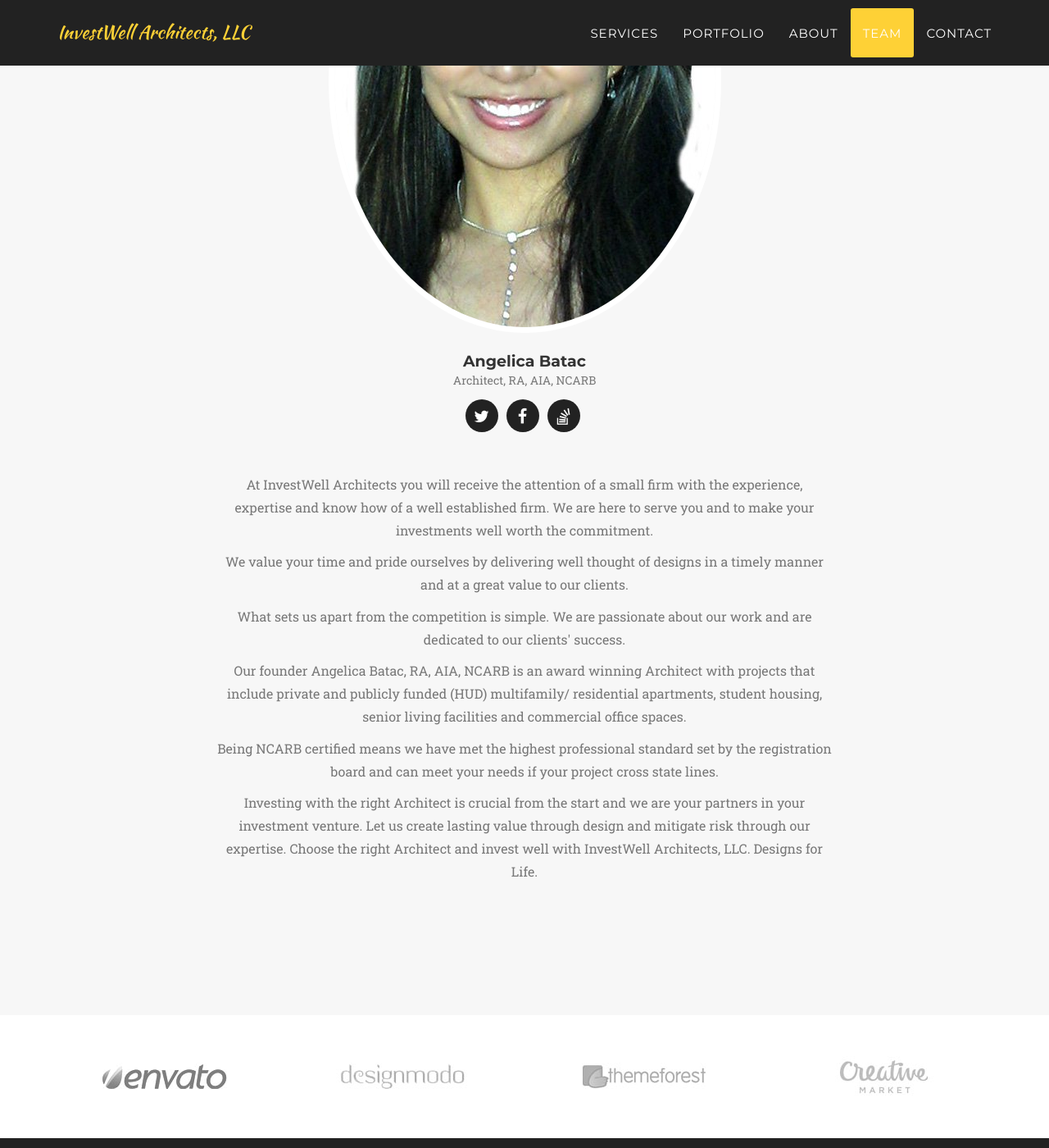
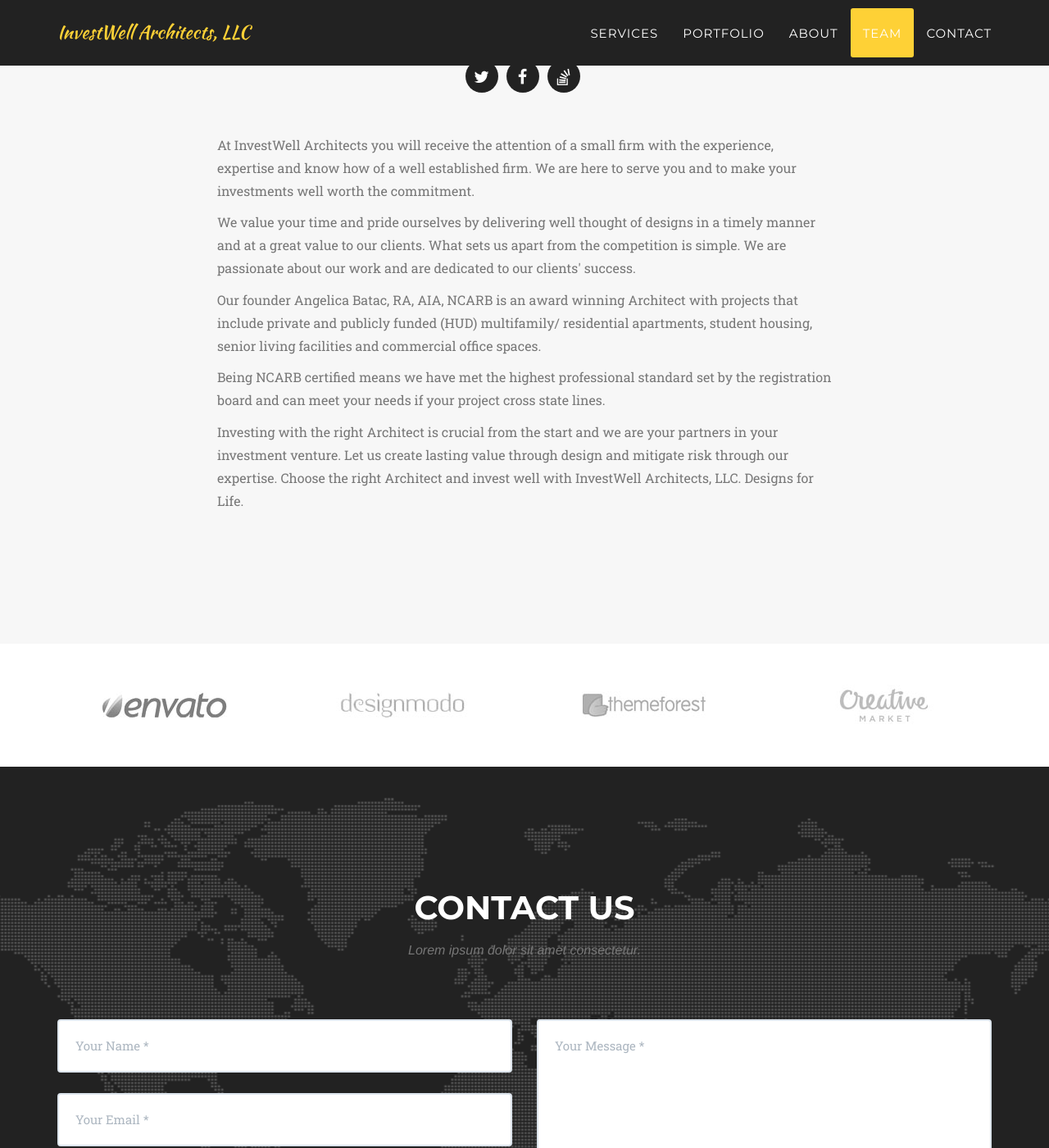
Before and after one commit to Edderic/investwell-architects, a Jekyll site: the page built from index.html, in a window 1280 px wide and 1400 px high, scrolled down 5786 px. Shown: the whole window at 82% size. Built offline with Jekyll 4.4.1, drawn with Linux system fonts in a browser that asks for light colours; some web fonts are replaced.

```diff
--- a/_includes/css/agency.css
+++ b/_includes/css/agency.css
@@ -635,6 +635,11 @@
 .team-member img {
     margin: 0 auto;
     border: 7px solid #fff;
+    height: 200px;
+}
+
+p.left-aligned {
+  text-align: left;
 }
 
 .team-member h4 {
--- a/_includes/team.html
+++ b/_includes/team.html
@@ -3,7 +3,7 @@
   <div class="container">
     <div class="row">
       <div class="col-lg-12 text-center">
-        <h2 class="section-heading">Our Amazing Team</h2>
+        <h2 class="section-heading">Me</h2>
         <h3 class="section-subheading text-muted">Lorem ipsum dolor sit amet consectetur.</h3>
       </div>
     </div>
@@ -26,32 +26,30 @@
     </div>
     <div class="row">
       <div class="col-lg-8 col-lg-offset-2 text-center">
-        <p class="large text-muted">At InvestWell Architects you
+        <p class="large left-aligned text-muted">At InvestWell Architects you
         will receive the attention of a small firm with the
         experience, expertise and know how of a well established
         firm. We are here to serve you and to make your investments
         well worth the commitment.</p>
 
-        <p class="large text-muted">
+        <p class="large left-aligned text-muted">
         We value your time and pride ourselves by delivering well thought of designs
-        in a timely manner and at a great value to our clients.</p>
+        in a timely manner and at a great value to our clients.  What sets us
+        apart from the competition is simple. We are passionate about our work
+        and are dedicated to our clients' success.</p>
 
-        <p class="large text-muted">
-        What sets us apart from the competition is simple. We are passionate about our
-        work and are dedicated to our clients' success.</p>
-
-        <p class="large text-muted">
+        <p class="large left-aligned text-muted">
         Our founder Angelica Batac, RA, AIA, NCARB is an award winning Architect with
         projects that include private and publicly funded (HUD) multifamily/
         residential apartments, student housing, senior living facilities and
         commercial office spaces.</p>
 
-        <p class="large text-muted">
+        <p class="large left-aligned text-muted">
         Being NCARB certified means we have met the highest professional standard set
         by the registration board and can meet your needs if your project cross state
         lines.</p>
 
-        <p class="large text-muted">
+        <p class="large left-aligned text-muted">
         Investing with the right Architect is crucial from the start and we are your
         partners in your investment venture. Let us create lasting value through design
         and mitigate risk through our expertise. Choose the right Architect and invest
```
Also changed, not shown: _includes/header.html (indentation only).
